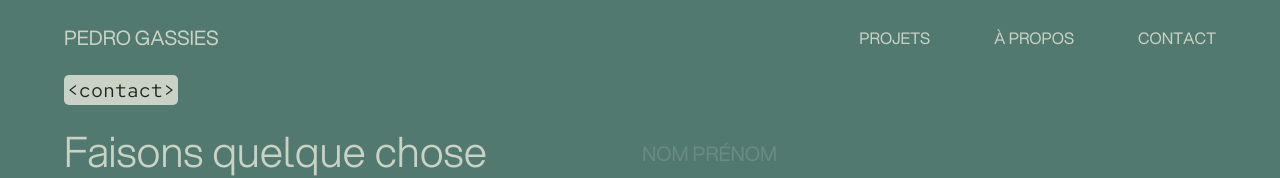
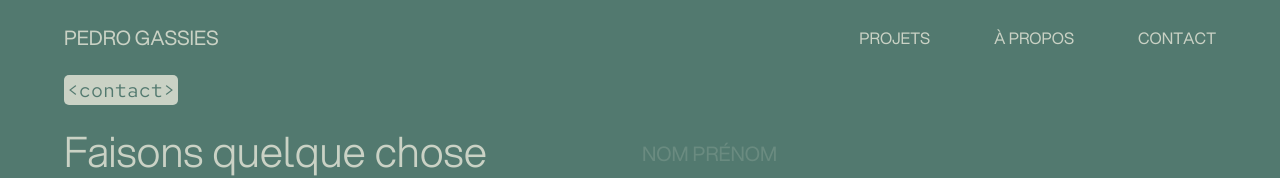
Before and after one commit to PedroGassies/Portfolio, a Next.js app in the folder portfolio/: page /contact in a window 1280 px wide. Shown: the top 178 px of the page. Built offline with nearby package versions, Linux system fonts and the light colour scheme.

Commit message:
correction

```diff
--- a/portfolio/src/pages/contact.tsx
+++ b/portfolio/src/pages/contact.tsx
@@ -14,7 +14,7 @@ const ContactPage: React.FC = () => {
             secondaryColor="#CAD2C5"/>
         <main className={styles.body}>
             <div className={styles.width}>
-            <Balise className={styles.titre} textColor='#1C2226' backgroundColor='#CAD2C5' content='<contact>'></Balise>
+            <Balise className={styles.titre} textColor='#52796f' backgroundColor='#CAD2C5' content='<contact>'></Balise>
             <div className={styles.phrases}>
             <Titre titre="Faisons quelque chose d'incroyable ensemble" />
             <p className={styles.text}>N&apos;hésitez pas à me contacter pour toute demande de renseignements, de collaboration, d&apos;infos complémentaire ou juste pour me dire bonjour par mail ici <a href="mailto:pedrogassies@gmail.com">pedrogassies@gmail.com</a>, ou via ce formulaire.</p>
--- a/portfolio/src/styles/contact.module.css
+++ b/portfolio/src/styles/contact.module.css
@@ -11,7 +11,6 @@
 }
 .titre{
     width: 90px;
-    color:#52796F;
 }
 .text{
 
```
